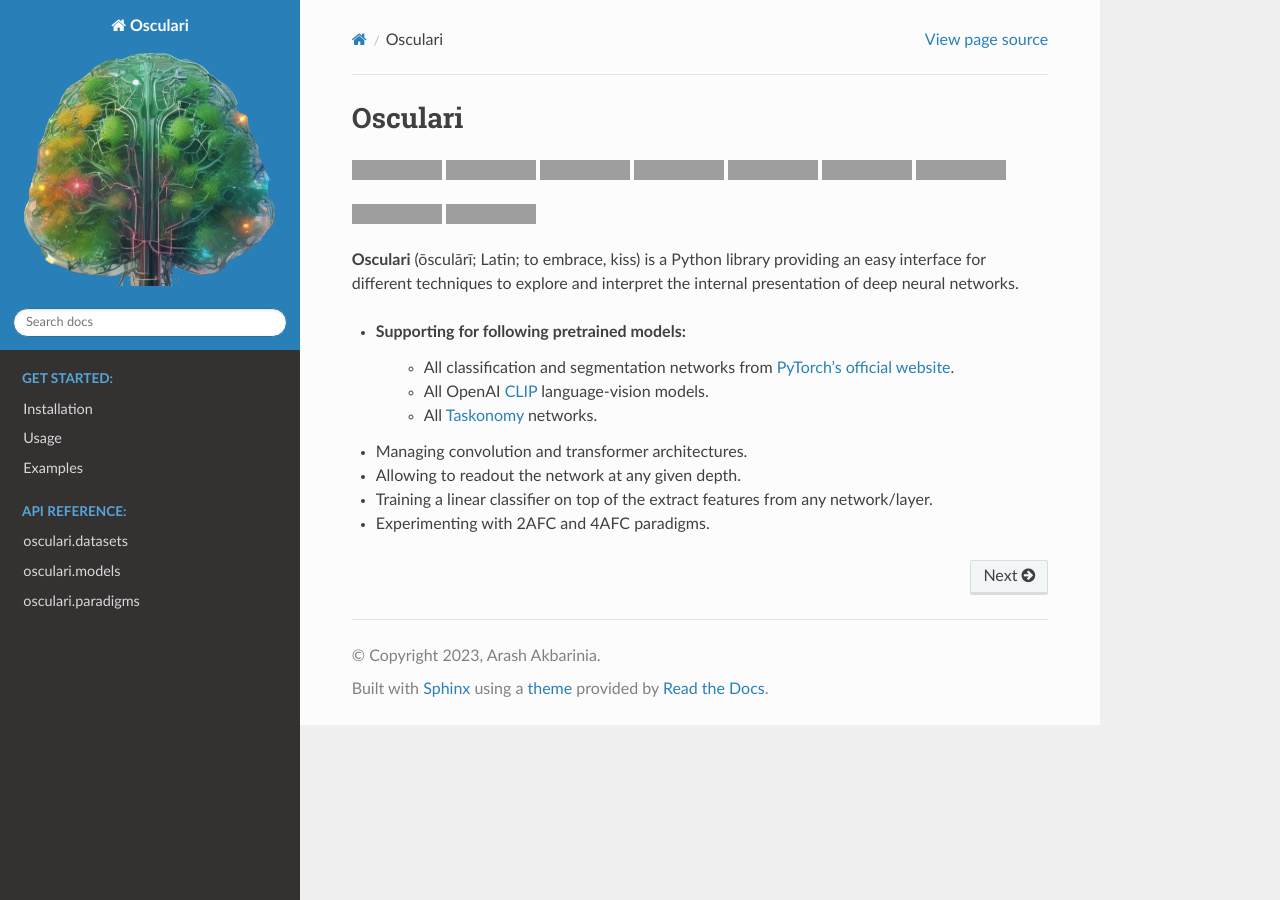
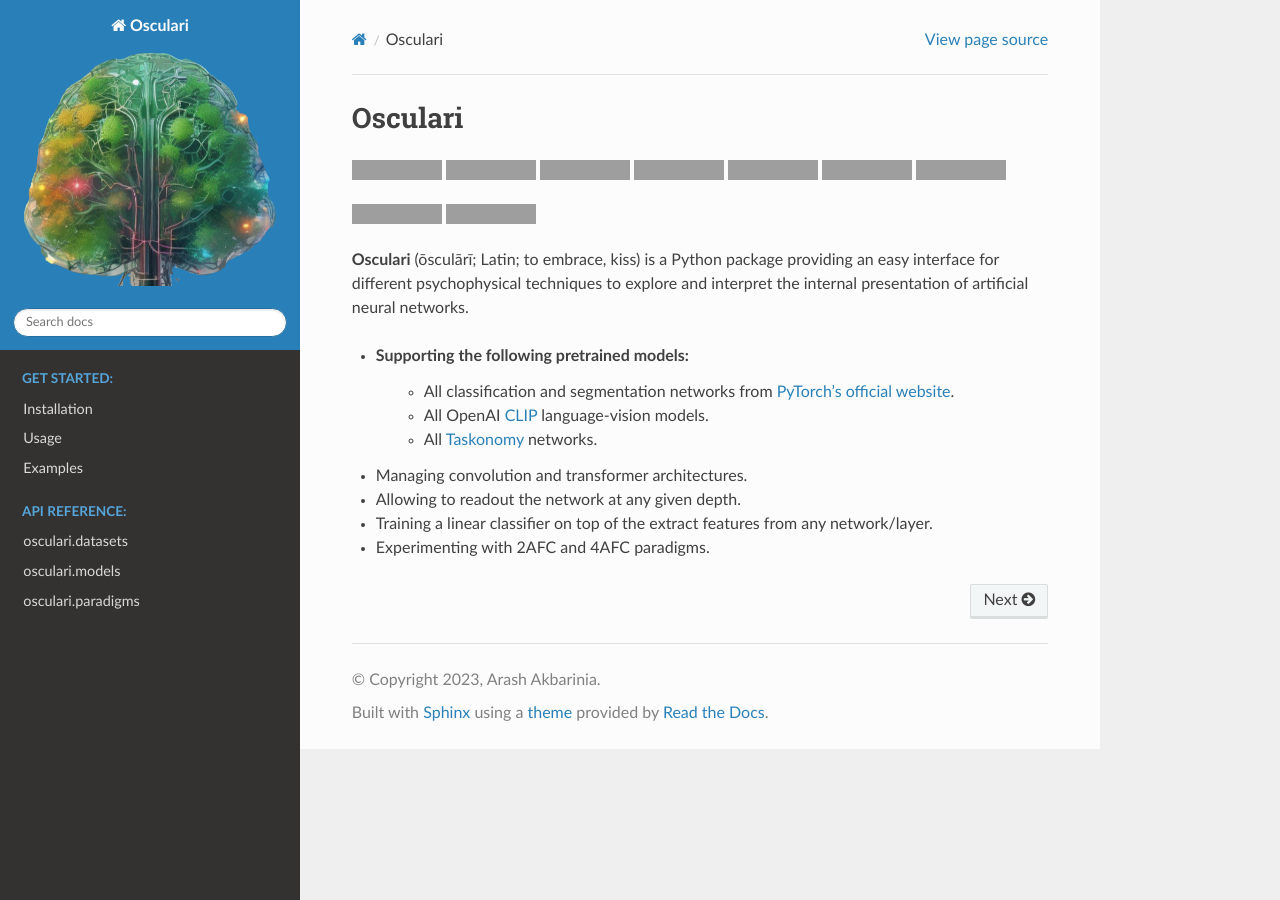
Before and after one commit to ArashAkbarinia/osculari, a Sphinx documentation site: the page built from docs/source/index.rst, in a window 1280 px wide, cut to the strip 0-900 px from the top of the page. Built offline with Sphinx 7.4.7 and the Read the Docs theme 2.0.0, drawn with Linux system fonts in a browser that asks for light colours; grey boxes are pictures that could not be loaded.

Commit message:
Minor commit correcting the readme and index.rst

```diff
--- a/docs/source/index.rst
+++ b/docs/source/index.rst
@@ -15,7 +15,7 @@
 .. image:: https://img.shields.io/pypi/pyversions/osculari.svg
    :target: https://pypi.org/project/osculari/
 .. image:: https://static.pepy.tech/badge/osculari
-   :target: https://pypi.org/project/osculari/
+   :target: https://github.com/ArashAkbarinia/osculari
 .. image:: https://codecov.io/gh/ArashAkbarinia/osculari/branch/main/graph/badge.svg
    :target: https://app.codecov.io/gh/ArashAkbarinia/osculari
 .. image:: https://img.shields.io/badge/PyTorch_1.9.1+-ee4c2c?logo=pytorch&logoColor=white
@@ -26,10 +26,11 @@
    :target: https://zenodo.org/doi/10.5281/zenodo.10214005
 
 
-**Osculari** (ōsculārī; Latin; to embrace, kiss) is a Python library providing an easy interface
-for different techniques to explore and interpret the internal presentation of deep neural networks.
+**Osculari** (ōsculārī; Latin; to embrace, kiss) is a Python package providing an easy interface
+for different psychophysical techniques to explore and interpret the internal presentation of
+artificial neural networks.
 
-- Supporting for following pretrained models:
+- Supporting the following pretrained models:
     * All classification and segmentation networks
       from `PyTorch's official website <https://pytorch.org/vision/stable/models.html>`_.
     * All OpenAI `CLIP <(https://github.com/openai/CLIP>`_ language-vision models.
```
Also changed, not shown: README.md (+5 -5 lines).
